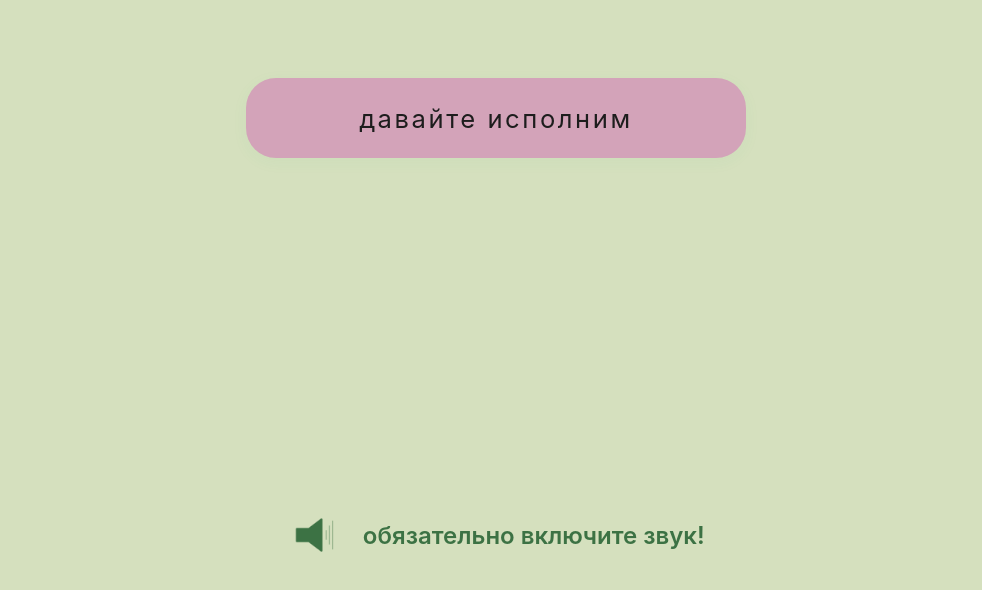
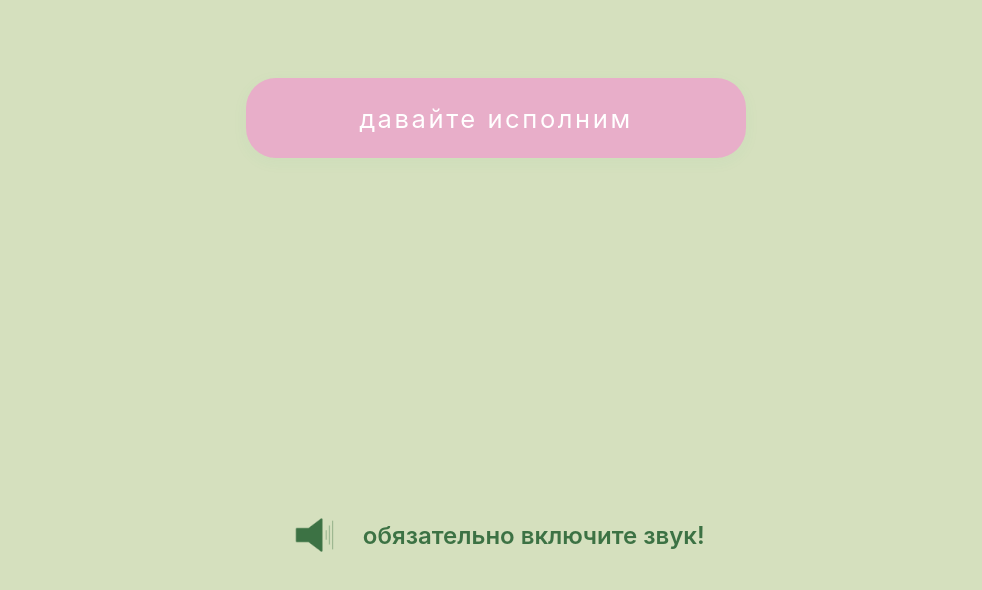
Before and after one commit to reediculous/some_tree, a plain HTML site: page index.html in a window 1280 px wide. In both pictures the pointer is over the button "давайте исполним". Shown: the part 216-806 px from the top of the page, without its empty margins (144-1126 px from the left). Drawn offline with Linux system fonts and the light colour scheme.

Commit message:
improved font color

```diff
--- a/style.css
+++ b/style.css
@@ -76,8 +76,8 @@ body {
 }
 
 .option-btn:hover, .option-btn:focus {
-    background: #d3a3b9;
-    color: #1d1d1d;
+    background: #e8aec9;
+    color: #ffffff;
     box-shadow: 0 4px 16px 0 rgba(64, 199, 122, 0.05);
 }
 /* For final nodes: make the page take all height and push credits to bottom */
```
